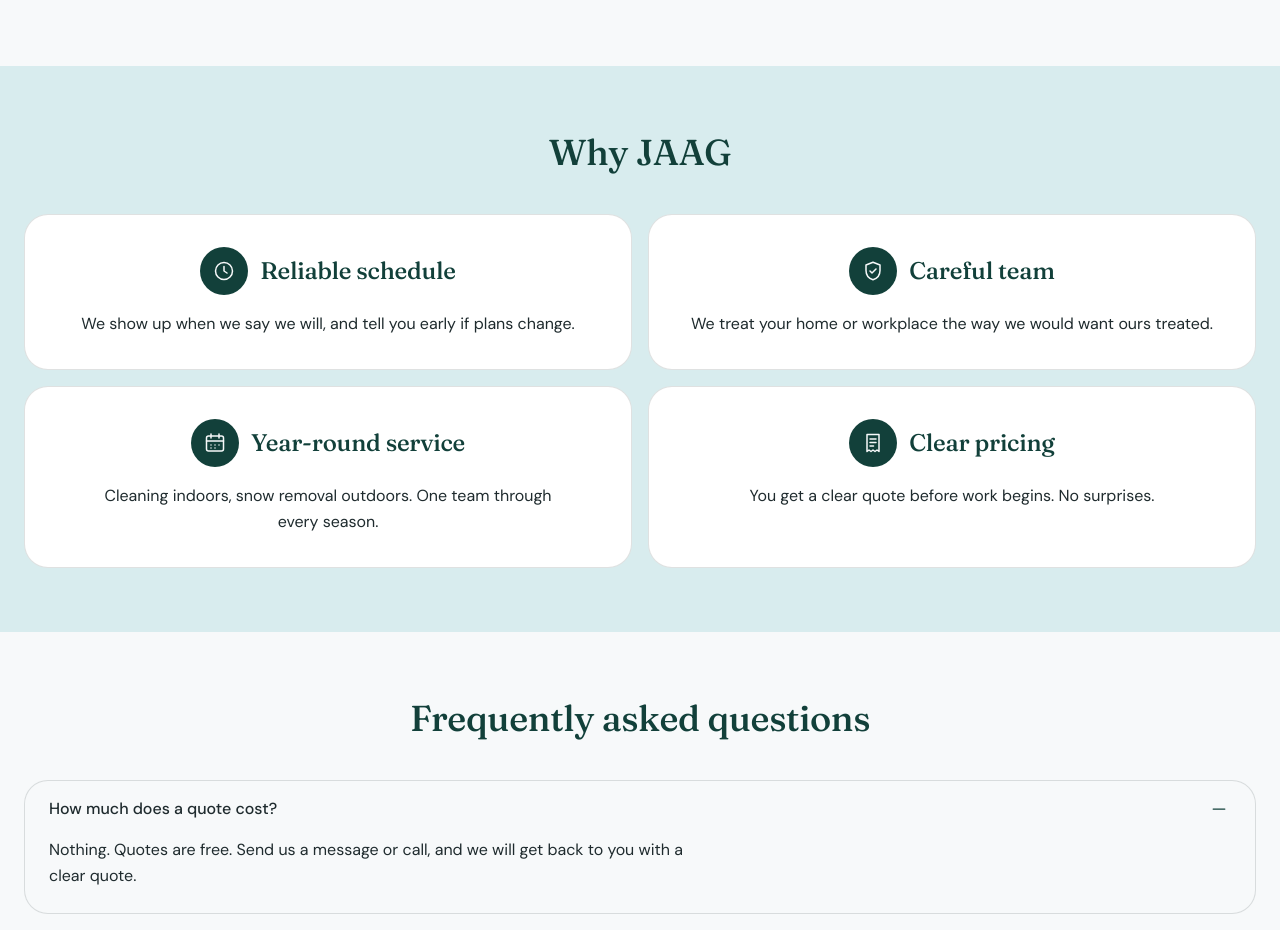
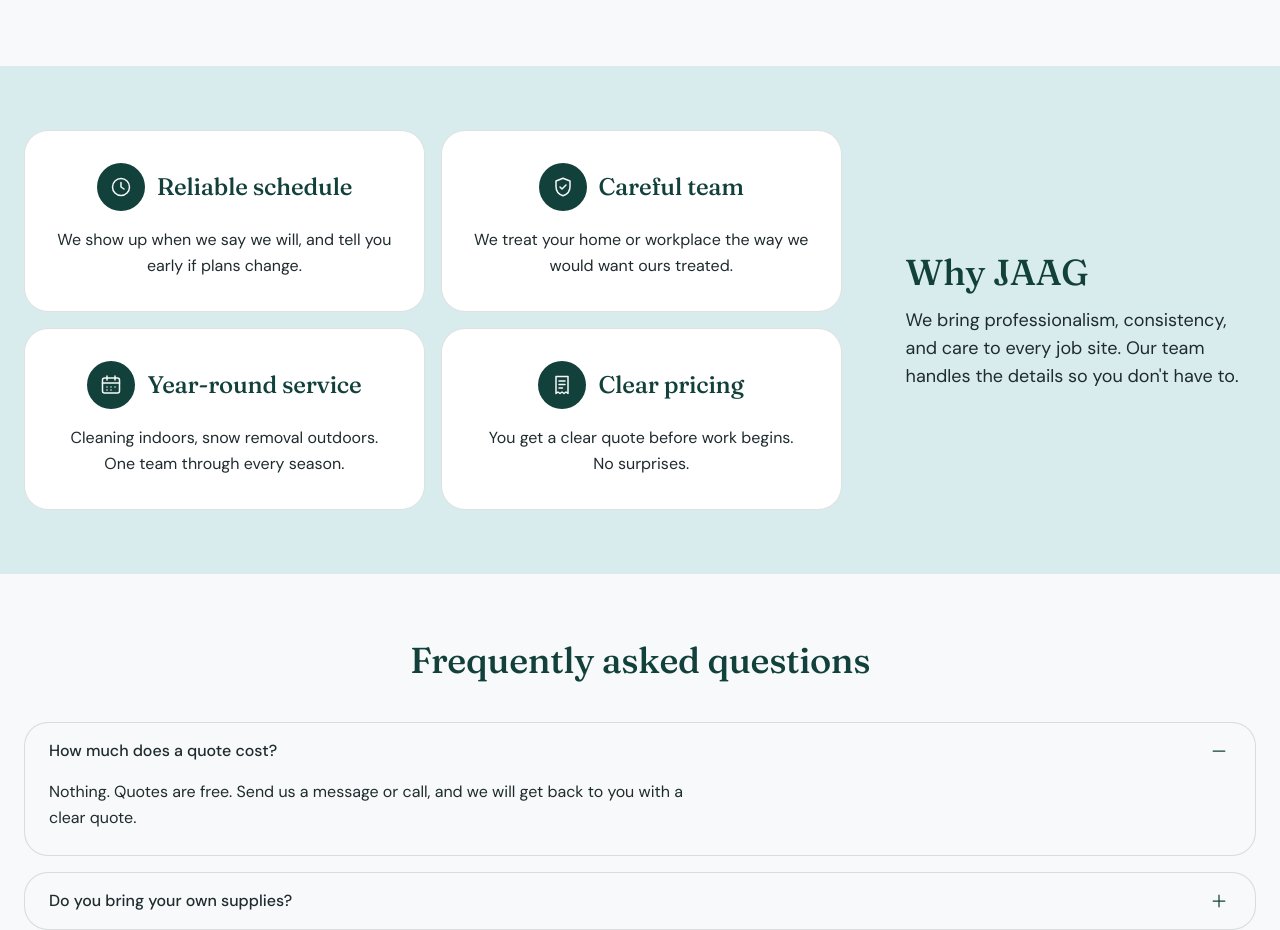
Before and after one commit to DigiBearCA/JAG-cleaning-web, a Next.js app: page / in a window 1280 px wide. Shown: the part 1509-2439 px from the top of the page. Built offline with nearby package versions, Linux system fonts and the light colour scheme.

Commit message:
style: reshape Why JAG section to a two-column layout

```diff
--- a/src/components/sections/WhyJag.tsx
+++ b/src/components/sections/WhyJag.tsx
@@ -8,13 +8,8 @@
 export function WhyJag() {
   return (
     <Section tone="alt" id="why-jag" labelledBy="why-jag-title">
-      <SectionHeading
-        id="why-jag-title"
-        title={WHY_JAAG.title}
-        align="center"
-        tone="alt"
-      />
-      <ul className="mt-10 grid gap-4 md:grid-cols-2">
+      <div className="grid grid-cols-1 lg:grid-cols-[70fr_30fr] gap-12 lg:gap-16 items-center">
+        <ul className="order-last lg:order-first grid gap-4 sm:grid-cols-2">
           {WHY_JAAG.cards.map((card) => (
             <Card as="li" key={card.title} className="flex flex-col items-center text-center gap-4">
               <div className="flex flex-row items-center justify-center gap-3">
@@ -27,6 +22,18 @@
             </Card>
           ))}
         </ul>
+
+        <div className="order-first lg:order-last">
+          <SectionHeading
+            id="why-jag-title"
+            title={WHY_JAAG.title}
+            lead={WHY_JAAG.lead}
+            align="left"
+            tone="alt"
+            className="items-center text-center lg:items-start lg:text-left"
+          />
+        </div>
+      </div>
     </Section>
   );
 }
--- a/src/content/home.ts
+++ b/src/content/home.ts
@@ -86,6 +86,7 @@
   readonly cards: ReadonlyArray<FeatureCard>;
 } = {
   title: "Why JAAG",
+  lead: "We bring professionalism, consistency, and care to every job site. Our team handles the details so you don't have to.",
   cards: [
     {
       title: "Reliable schedule",
```
Lines whose indentation alone changed are shown as unchanged.
